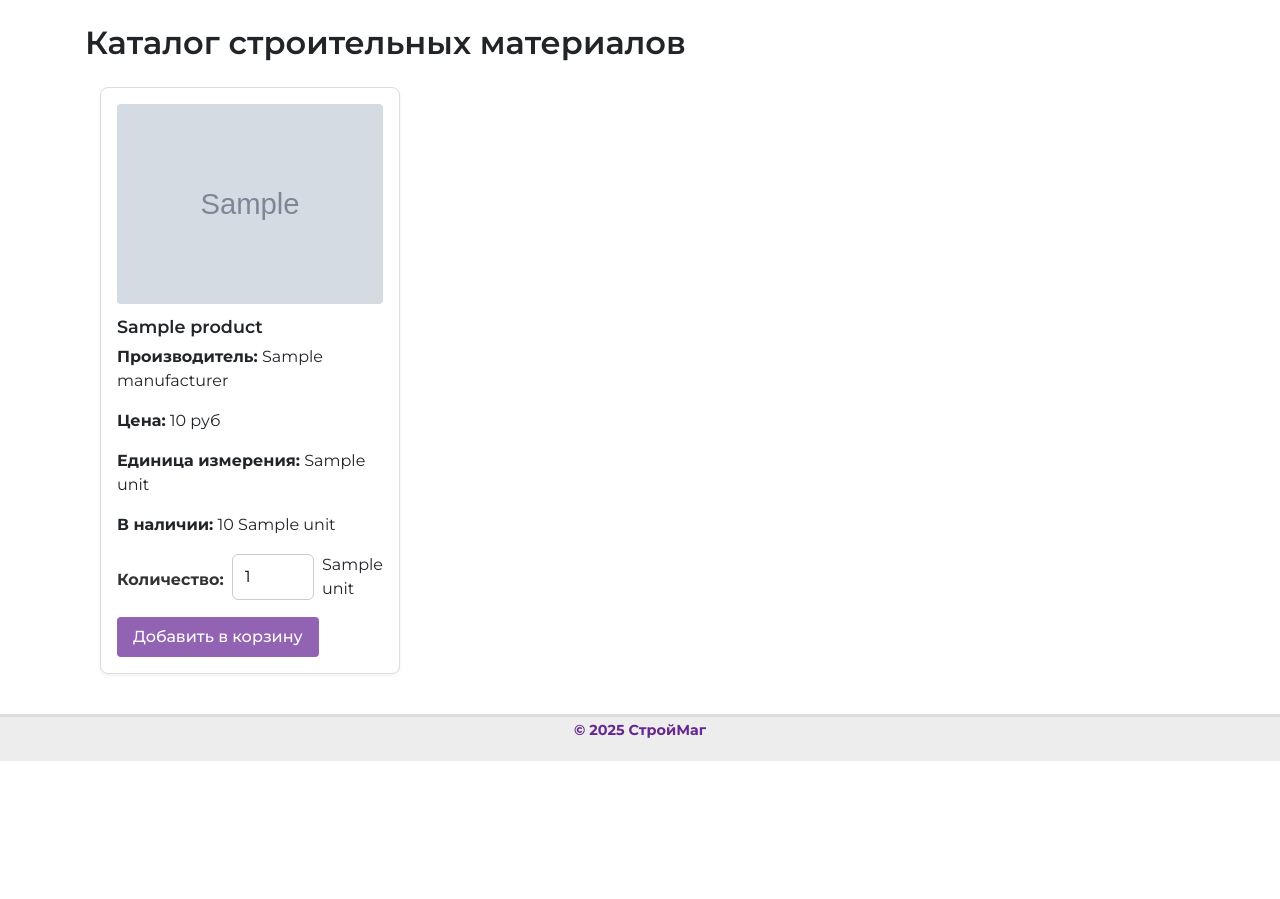
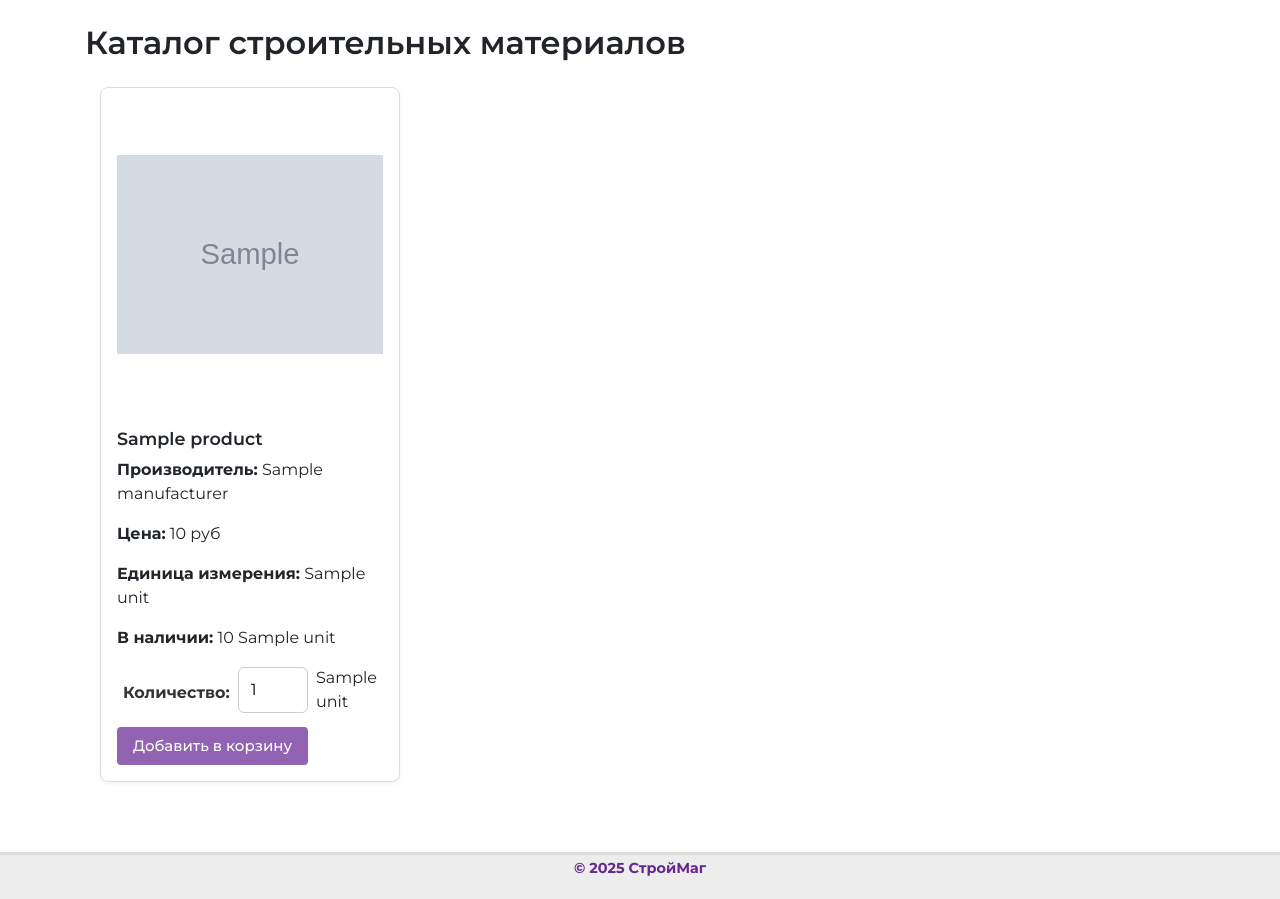
Before and after one commit to darya-sheb/OnlineBuildingMaterialsStore, a FastAPI app: template web/templates/catalog/list.html in a window 1280 px wide. Shown: the part 96-995 px from the top of the page. Before the commit the page ends 857 px from the top, so only its background shows below. Run offline with FastAPI, Linux system fonts and the light colour scheme; the template is opened without the code that fills it: most values are stand-ins (such as "Sample title", 1, 10 or a date in 2020); grey boxes marked "Sample" are stand-in pictures; some libraries are stand-ins or nearby versions.

Commit message:
final catalog design

```diff
--- a/app/main.py
+++ b/app/main.py
@@ -88,7 +88,7 @@ def create_app() -> FastAPI:
             {
                 "id": 5,
                 "name": "Цемент М500 Д0 (50 кг)",
-                "manufacturer": "Евроцемент",
+                "manufacturer": "Цементум",
                 "price": 448,
                 "unit": "мешок",
                 "quantity_available": 124,
--- a/web/static/css/styles.css
+++ b/web/static/css/styles.css
@@ -81,7 +81,7 @@ main.container {
     border-top: 3px solid #dddddd;
     color: #66278f;
     font-size: 0.9rem;
-    margin-top: 40px
+    margin-top: 70px
 }
 
 .products-grid {
@@ -89,8 +89,8 @@ main.container {
     grid-template-columns: repeat(auto-fill, minmax(280px, 1fr));
     gap: 25px;
     margin-top: 25px;
-    padding-left: 15px;
-    padding-right: 15px;
+    padding: 0 15px;
+    row-gap: 25px;
 }
 
 .product-card {
@@ -102,10 +102,14 @@ main.container {
     max-width: 300px;
 }
 
-.product-image img {
+.product-image-img {
     width: 100%;
-    height: auto;
+    height: 300px;
+    object-position: center;
+    object-fit: contain;
     border-radius: 4px;
+    display: block;
+    margin: 0 auto;
 }
 
 .no-image-placeholder {
@@ -125,7 +129,7 @@ main.container {
 }
 
 .product-controls {
-    margin: 12px 0;
+    margin: 8px 6px 1px;
     display: flex;
     align-items: center;
     gap: 8px;
@@ -139,7 +143,7 @@ main.container {
     width: 70px;
     padding: 4px;
     border: 1px solid #ccc;
-    border-radius: 4px;
+    border-radius: 2px;
 }
 
 .product-actions {
@@ -155,6 +159,7 @@ main.container {
     border-radius: 4px;
     cursor: pointer;
     font-weight: 500;
+    font-size: 15px !important;
 }
 
 .add-to-cart:hover {
@@ -293,3 +298,18 @@ label {
 .login-footer a:hover {
     text-decoration: underline;
 }
+
+.product-card {
+    display: flex;
+    flex-direction: column;
+    height: 100%;
+}
+
+.product-body {
+    flex: 1;
+    margin: 12px 0;
+}
+
+.product-actions {
+    margin-top: auto;
+}
--- a/web/templates/catalog/list.html
+++ b/web/templates/catalog/list.html
@@ -10,13 +10,13 @@
 <div class="product-card">
     <div class="product-image">
         {% if product.image_path %}
-                <img src="{{ product.image_path }}" alt="Фото {{ product.name }}" width="200">
+            <img src="{{ product.image_path }}" alt="Фото {{ product.name }}" class="product-image-img">
         {% else %}
-                <div class="no-image-placeholder">
-                    Нет фото
-                </div>
+            <div class="no-image-placeholder">Нет фото</div>
         {% endif %}
     </div>
+
+    <div class="product-body">
         <h4 class="product-title">{{ product.name }}</h4>
         <p class="product-manufacturer"><strong>Производитель:</strong> {{ product.manufacturer }}</p>
         <p class="product-price"><strong>Цена:</strong> {{ product.price }} руб</p>
@@ -28,6 +28,7 @@
             <input type="number" class="quantity-input" value="1" min="1" max="{{ product.quantity_available }}" data-product-id="{{ product.id }}">
             <span>{{ product.unit }}</span>
         </div>
+    </div>
 
     <div class="product-actions">
         <button class="add-to-cart" data-product-id="{{ product.id }}">Добавить в корзину</button>
--- a/web/templates/header.html
+++ b/web/templates/header.html
@@ -1,7 +1,7 @@
 <div class="header">
     <h1>СтройМаг</h1>
     <nav>
-        <a href="/products">Каталог</a>
+        <a href="/products/catalog">Каталог</a>
         <a href="/cart">Корзина</a>
         <a href="/auth/login">Войти</a>
     </nav>
```
Lines whose indentation alone changed are shown as unchanged.
